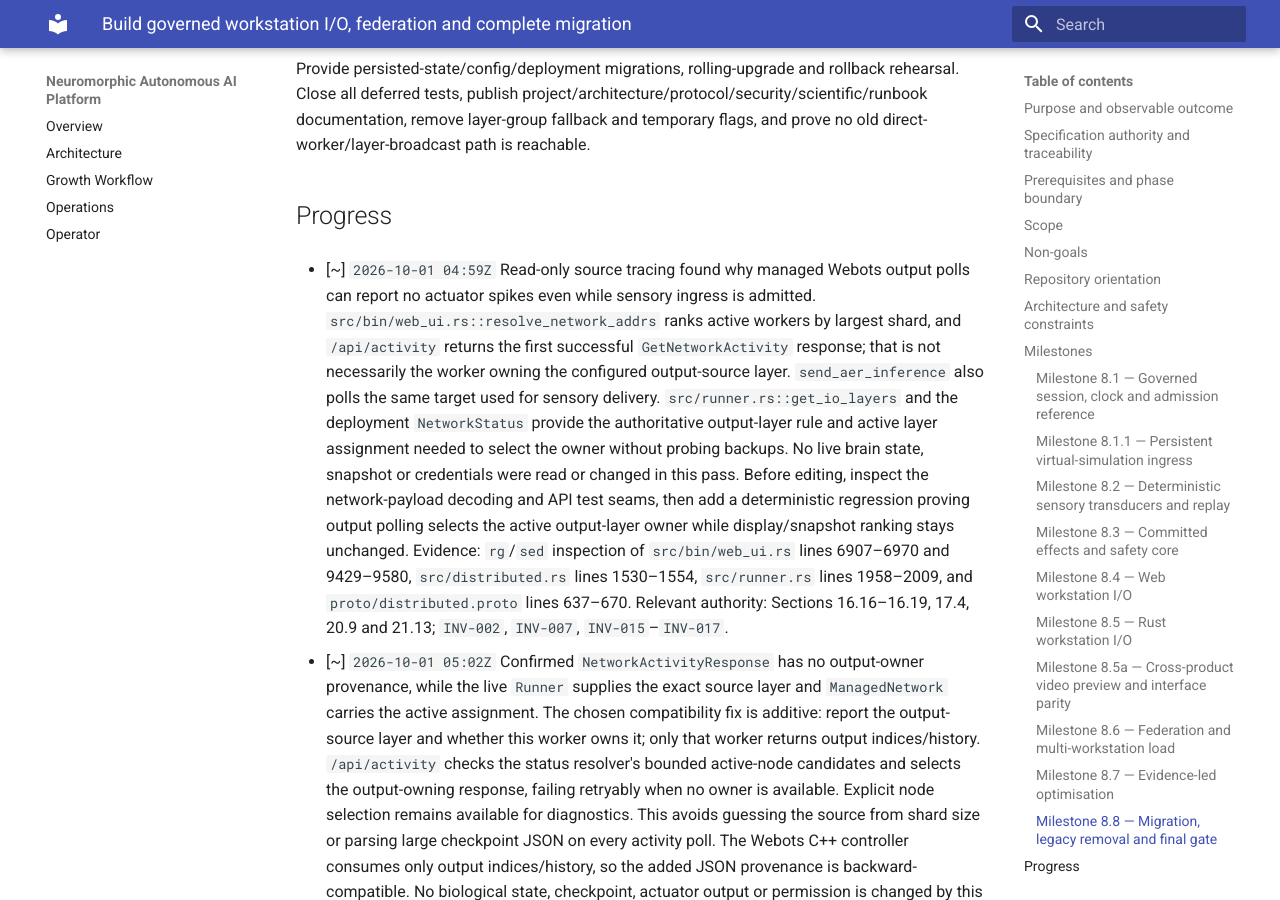
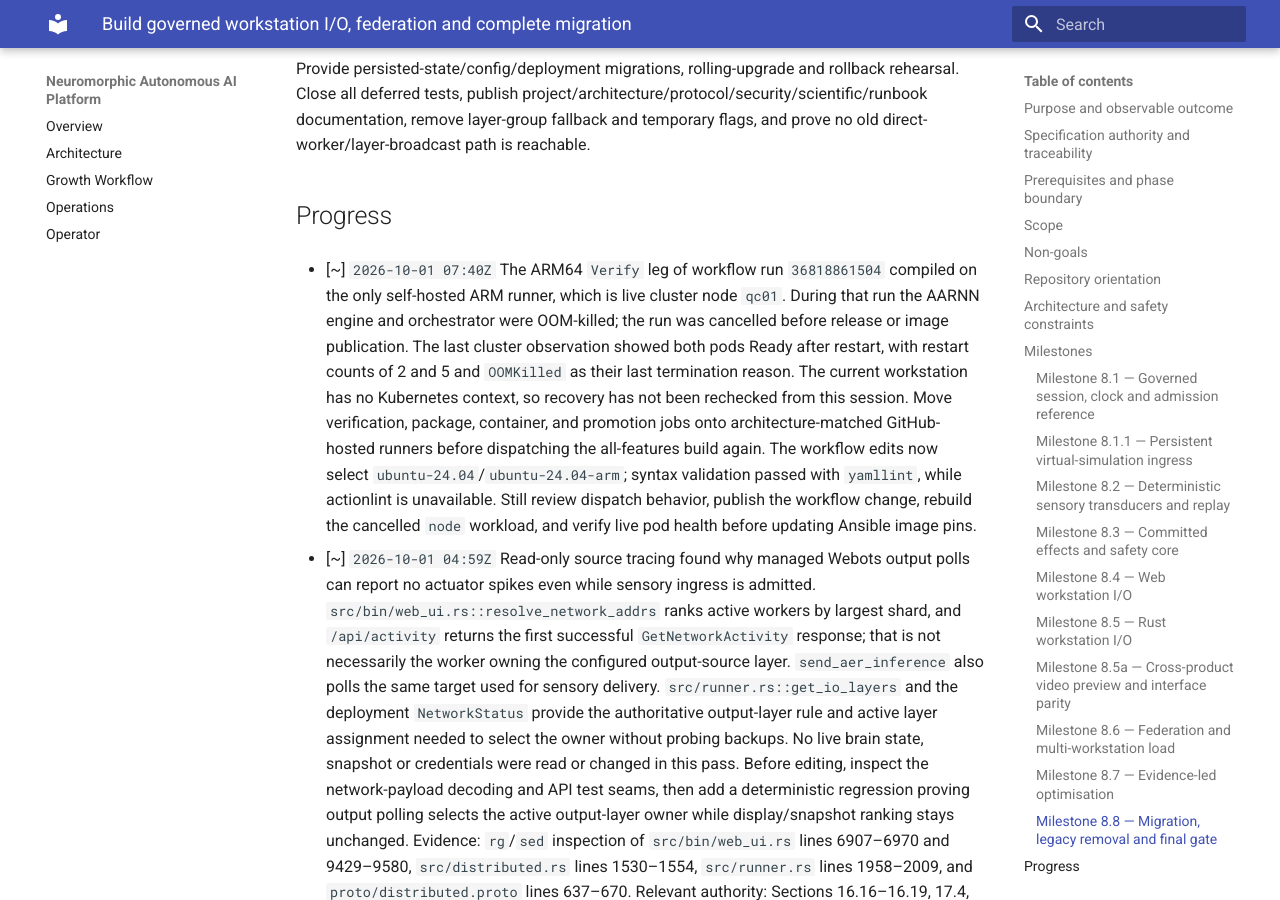
Before and after one commit to neuralmimicry/aarnn_rust, an MkDocs documentation site: the page built from docs/execplans/phase-08-workstation-io.md, in a window 1280 px wide and 900 px high, scrolled down 7122 px. Built offline with MkDocs 1.6.1 and Material for MkDocs 9.7.7, drawn with Linux system fonts in a browser that asks for light colours; some of the changed text lies outside the part shown.

Commit message:
ci: move production-host builds to hosted runners

```diff
--- a/docs/execplans/phase-08-workstation-io.md
+++ b/docs/execplans/phase-08-workstation-io.md
@@ -68,8 +68,8 @@
 protobuf sources into Cargo's build output. No `CONTRIBUTING` file or
 deployment reference to `NM_PERIPHERAL_INPUT_GRANTS_JSON` was found. CI's
 authoritative host checks include formatting, Clippy, all-feature check, the
-library/web-UI tests and integration tests; the ARM runner executes the
-all-feature check/build and its focused runner suite. Android is a Gradle
+library/web-UI tests and integration tests; architecture-matched GitHub-hosted
+X64 and ARM64 runners execute the build and focused runner suite. Android is a Gradle
 reference shell with no signing credentials; iOS currently has Swift sources
 but no Xcode project, signing configuration or generated XCFramework.
 
@@ -180,6 +180,21 @@
 Provide persisted-state/config/deployment migrations, rolling-upgrade and rollback rehearsal. Close all deferred tests, publish project/architecture/protocol/security/scientific/runbook documentation, remove layer-group fallback and temporary flags, and prove no old direct-worker/layer-broadcast path is reachable.
 
 ## Progress
+
+- [~] `2026-10-01 07:40Z` The ARM64 `Verify` leg of workflow run
+  `36818861504` compiled on the only self-hosted ARM runner, which is live
+  cluster node `qc01`. During that run the AARNN engine and orchestrator were
+  OOM-killed; the run was cancelled before release or image publication. The
+  last cluster observation showed both pods Ready after restart, with restart
+  counts of 2 and 5 and `OOMKilled` as their last termination reason. The
+  current workstation has no Kubernetes context, so recovery has not been
+  rechecked from this session. Move verification, package, container, and
+  promotion jobs onto architecture-matched GitHub-hosted runners before
+  dispatching the all-features build again. The workflow edits now select
+  `ubuntu-24.04`/`ubuntu-24.04-arm`; syntax validation passed with `yamllint`,
+  while actionlint is unavailable. Still review dispatch behavior, publish the
+  workflow change, rebuild the cancelled `node` workload, and verify live pod
+  health before updating Ansible image pins.
 
 - [~] `2026-10-01 04:59Z` Read-only source tracing found why managed Webots
   output polls can report no actuator spikes even while sensory ingress is
```
Also changed, not shown: 2 other files.
